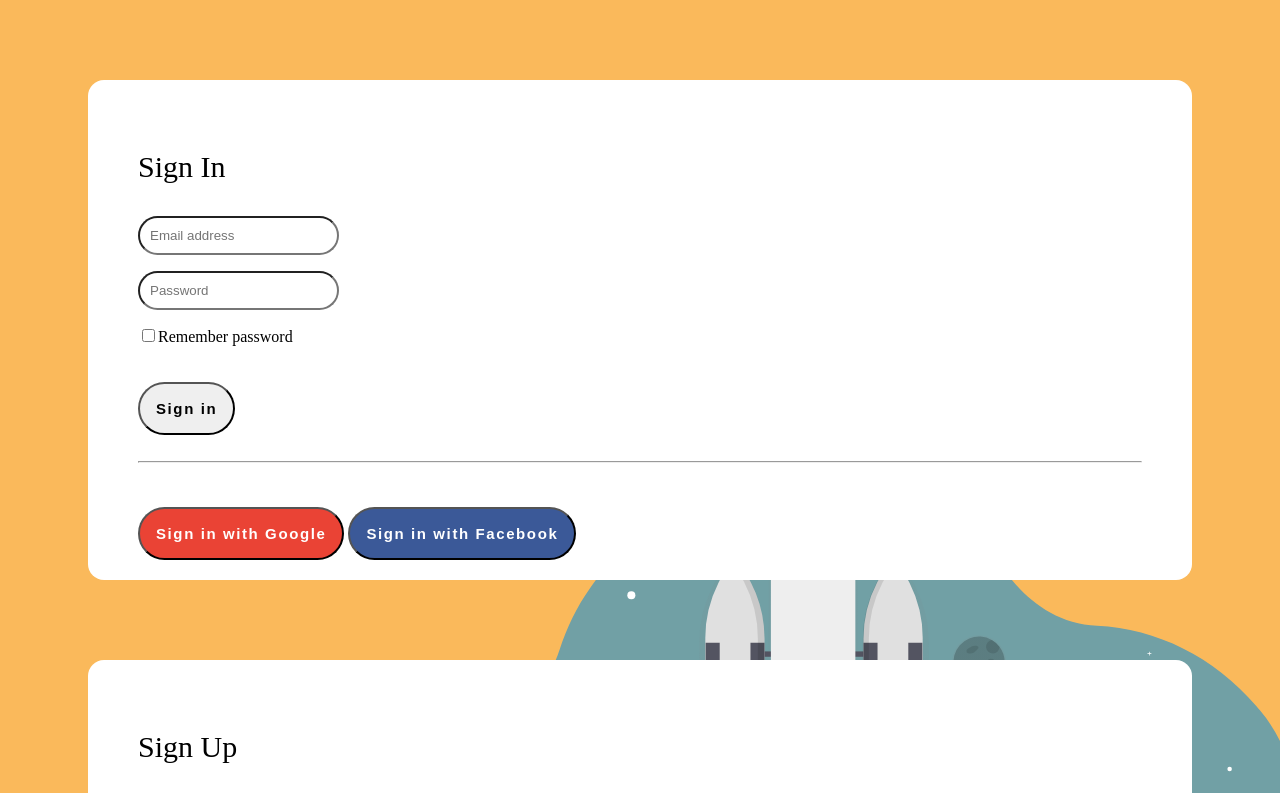
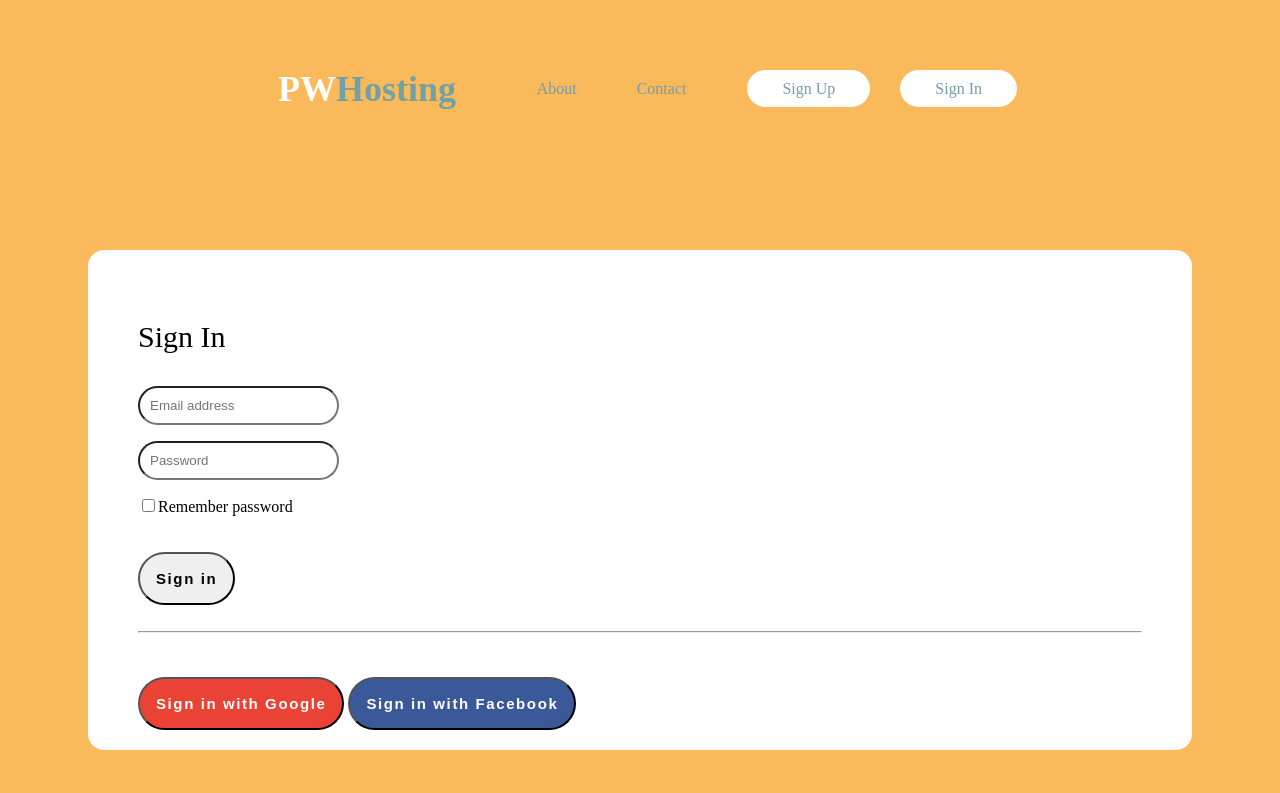
Before and after one commit to kevanantha/p0-week1, a plain HTML site: page form.html in a window 1280 px wide. Shown: the top 793 px of the page. Drawn offline with Linux system fonts and the light colour scheme.

Commit message:
Final editing and icons

```diff
--- a/assets/css/form.css
+++ b/assets/css/form.css
@@ -1,4 +1,3 @@
-
 .sign {
   border: 0;
   border-radius: 1rem;
--- a/form.html
+++ b/form.html
@@ -8,16 +8,136 @@
     <link rel="stylesheet" href="assets/css/form.css" />
     <link rel="icon" type="image/png" href="assets/images/favicon.ico" />
     <title>PWHosting Form</title>
+
+    <nav id="navbar">
+      <div class="container navbar">
+        <div class="logo">
+          <a href="index.html">
+            <h2 class="text-white">PW<span class="text-green">Hosting</span></h2>
+          </a>
+        </div>
+        <div class="menu">
+          <div class="menu-link">
+            <a href="about.html">About</a>
+          </div>
+          <div class="menu-link">
+            <a href="contact.html">Contact</a>
+          </div>
+          <div class="menu-sign ml-1">
+            <a class="btn" href="form.html">
+              Sign Up
+            </a>
+          </div>
+          <div class="menu-sign">
+            <a class="btn" href="form.html">
+              Sign In
+            </a>
+          </div>
+        </div>
+      </div>
+    </nav>
+
+    <style>
+    .container {
+  margin: 0 15rem;
+}
+
+p,
+.text-white {
+  color: #fff;
+}
+
+.text-green {
+  color: #71a0a5;
+}
+
+.text-black {
+  color: #212121;
+}
+
+h1 {
+  font-size: 3.5rem;
+}
+
+h2 {
+  font-size: 2.25rem;
+}
+
+.ml-1 {
+  margin-left: 1rem;
+}
+
+.ml-2 {
+  margin-left: 2rem;
+}
+
+.mt-3 {
+  margin-top: 3rem;
+}
+
+/* Navbar */
+#navbar {
+  background: #fab95b;
+}
+
+.navbar {
+  display: flex;
+  justify-content: space-between;
+  font-size: 1rem;
+}
+
+.logo,
+.menu {
+  display: flex;
+  align-items: center;
+}
+
+.logo,
+.menu-link {
+  padding: 30px 30px;
+}
+
+.menu-sign {
+  padding: 10px 15px;
+}
+
+.menu-sign a {
+  padding: 10px 35px;
+  text-decoration: none;
+}
+
+.menu-link a,
+.logo a {
+  color: #71a0a5;
+  text-decoration: none;
+}
+
+.menu-link a:hover {
+  color: #fff;
+  transition: all 0.3s ease 0s;
+}
+
+.btn {
+  width: 100px;
+  height: 40px;
+  color: #71a0a5;
+  background-color: #fff;
+  border: none;
+  border-radius: 50px;
+  cursor: pointer;
+}
+
+.btn:hover {
+  background-color: #71a0a5;
+  transition: all 0.3s ease 0s;
+  color: #fff;
+    </style>
   </head>
+
 <body>
   <style>
     body {
       background: #fab95b;
-      background-image:url('assets/images/rocket.svg');
-      background-size: 70%;
-      background-repeat: no-repeat;
-      background-position: 400px 400px;
-    }
   </style>
   <div>
     <div>
@@ -67,7 +187,7 @@
                 <input type="checkbox" id="checkbox">Keep me logged in
               </div><br><br>
               <button class="button" type="button">Sign Up</button>
-
+              <hr><br><br>
             </form>
           </div>
         </div>
```
